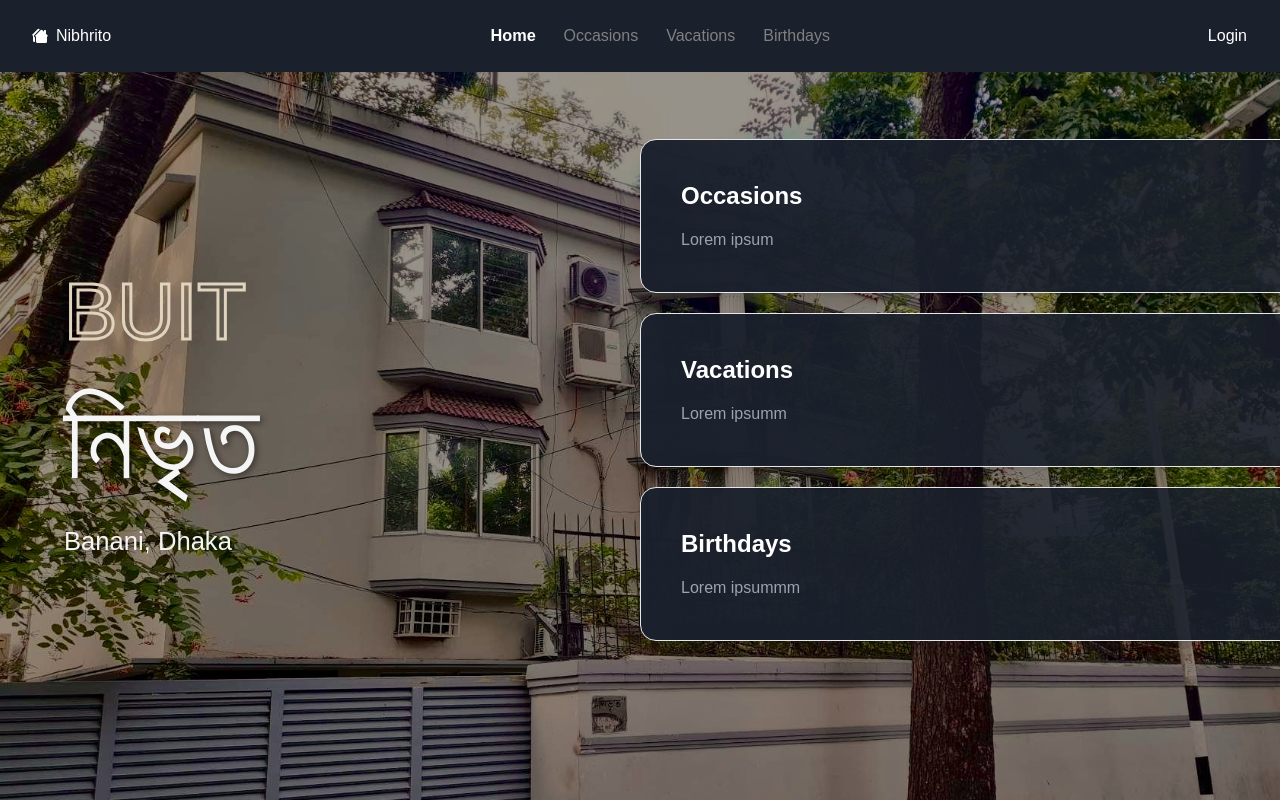
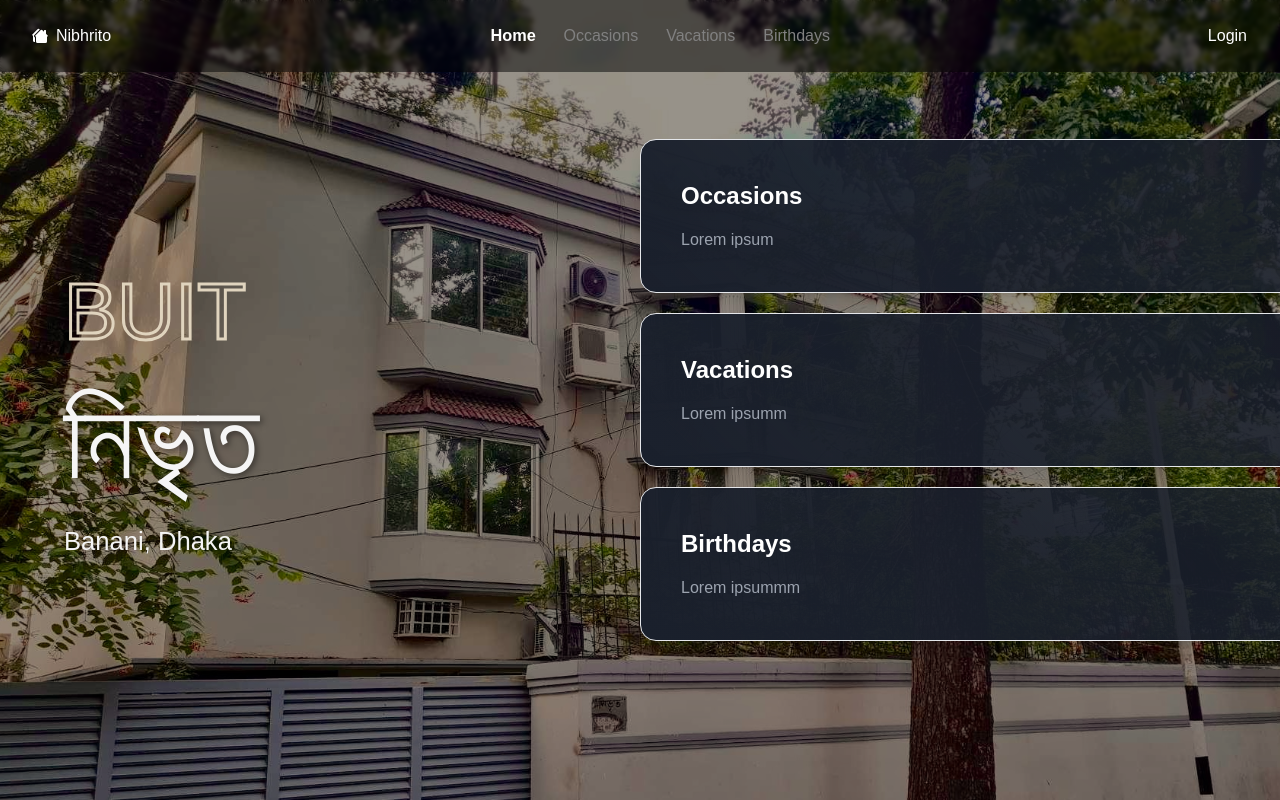
Before and after one commit to IshmamDC217/BUIT-ChobiGhor, a Next.js app: page / in a window 1280 px wide. Shown: the top 800 px of the page. Built offline with nearby package versions, Linux system fonts and the light colour scheme.

Commit message:
Integrated blur effects to be more noticable

```diff
--- a/components/Navigation/BurgerMenu/styles.module.css
+++ b/components/Navigation/BurgerMenu/styles.module.css
@@ -1,5 +1,5 @@
 .menu {
-  background-color: #000000ea;
+  background-color: #000000aa;
   position: absolute;
   left: 0;
   top: 0;
@@ -8,7 +8,7 @@
   padding: 13px 18px;
   flex-direction: column;
   justify-content: space-between;
-  backdrop-filter: blur(30px);
+  backdrop-filter: blur(15px);
 }
 
 .burger {
--- a/styles/globals.css
+++ b/styles/globals.css
@@ -3,8 +3,11 @@
 @tailwind utilities;
 
 .navbar {
-  background-color: #1a202c;
+  background-color: #00000080;
   color: white;
+  position: fixed;
+  width: 100vw;
+  backdrop-filter: blur(2px);
 }
 
 .navcomp {
```
